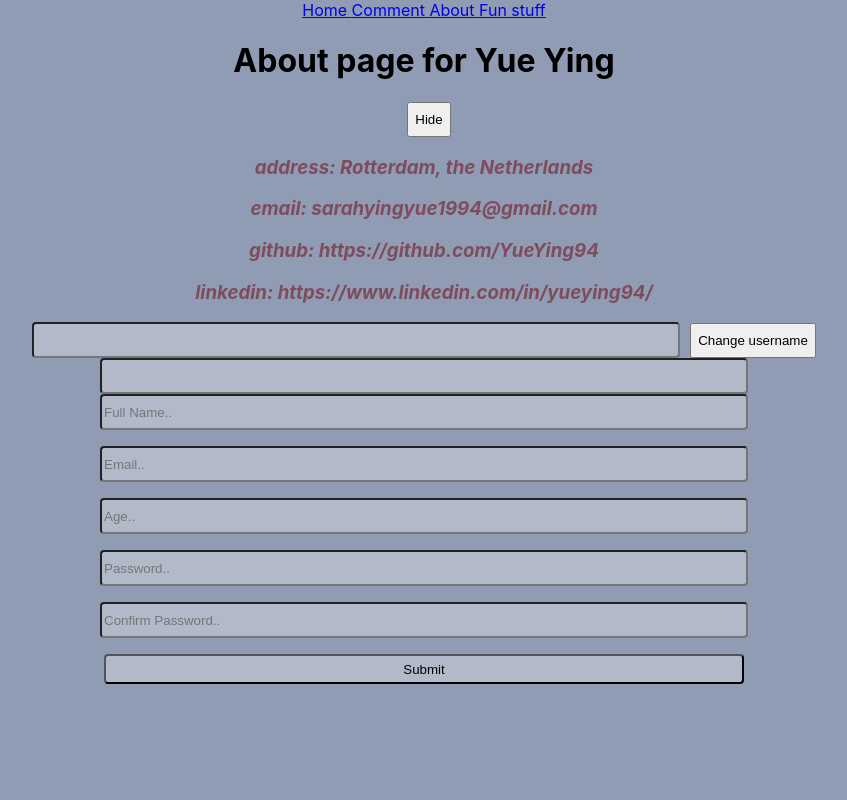
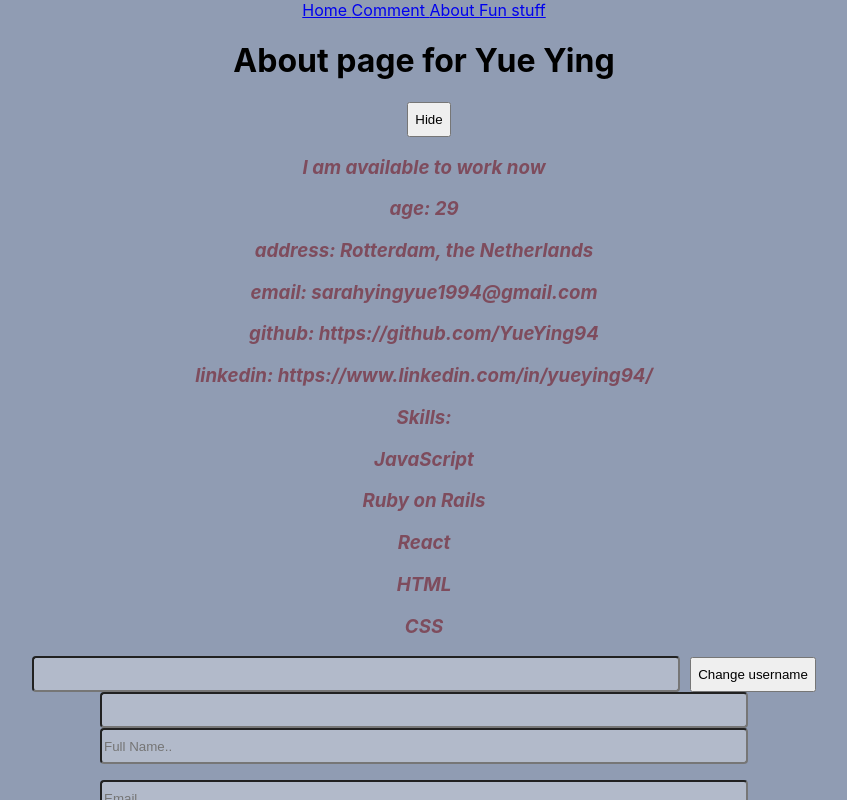
Before and after one commit to YueYing94/first-react-project, a React (Create React App) app: page /about in a window 1280 px wide. Both pictures are taken after a click on the button "Click to see more about Me". Shown: the top 800 px of the page, without its empty margins (216-1063 px from the left). Built offline with nearby package versions, Linux system fonts and the light colour scheme.

Commit message:
prop type

```diff
--- a/package.json
+++ b/package.json
@@ -9,6 +9,7 @@
     "@testing-library/react": "^13.4.0",
     "@testing-library/user-event": "^13.5.0",
     "axios": "^1.4.0",
+    "prop-types": "^15.8.1",
     "react": "^18.2.0",
     "react-dom": "^18.2.0",
     "react-hook-form": "^7.45.4",
--- a/src/components/User.js
+++ b/src/components/User.js
@@ -1,19 +1,39 @@
 import React from "react";
-
+import PropTypes from "prop-types";
 const User = (props) => {
+  const age = <h3>age: {props.age}</h3>;
   const address = <h3>address: {props.address}</h3>;
   const email = <h3>email: {props.email}</h3>;
   const github = <h3>github: {props.github}</h3>;
   const linkedin = <h3>linkedin: {props.linkedin}</h3>;
+  const isAvailable = (
+    <h3>I {props.isAvailable ? "am" : "am not"} available to work now</h3>
+  );
   const isBlue = false;
   return (
     <div className="profile" style={{ color: isBlue ? "#465573" : "#7e4c5d" }}>
+      {isAvailable}
+      {age}
       {address}
       {email}
       {github}
       {linkedin}
+      <h3>Skills:</h3>
+      {props.skills.map((skill) => (
+        <h3>{skill}</h3>
+      ))}
     </div>
   );
 };
 
+User.propTypes = {
+  isAvailable: PropTypes.bool,
+  age: PropTypes.number,
+  address: PropTypes.string,
+  email: PropTypes.string,
+  github: PropTypes.string,
+  linkedin: PropTypes.string,
+  skills: PropTypes.arrayOf(PropTypes.string),
+};
+
 export default User;
--- a/src/components/useGetJoke.js
+++ b/src/components/useGetJoke.js
@@ -11,7 +11,5 @@ export const useGetJoke = () => {
     )
   );
 
-
-
   return { jokeData, isLoading, refetch };
 };
--- a/src/pages/About.js
+++ b/src/pages/About.js
@@ -18,10 +18,13 @@ export const About = () => {
 
       {isVisitble && (
         <User
+          age={29}
+          isAvailable={true}
           address="Rotterdam, the Netherlands"
           email="sarahyingyue1994@gmail.com"
           github="https://github.com/YueYing94"
           linkedin="https://www.linkedin.com/in/yueying94/"
+          skills={["JavaScript", "Ruby on Rails", "React", "HTML", "CSS"]}
         />
       )}
 
```
Also changed, not shown: 1 other file (tests, documents, lock files or other folders).
